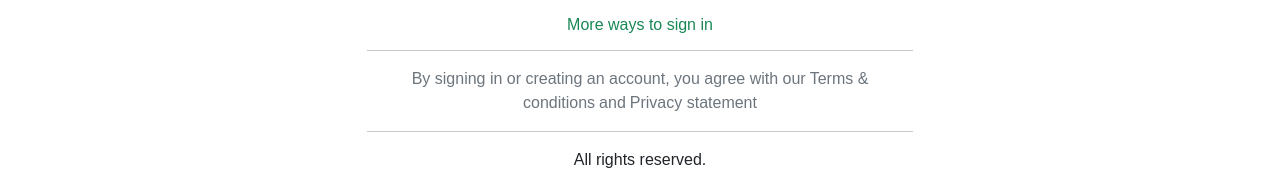
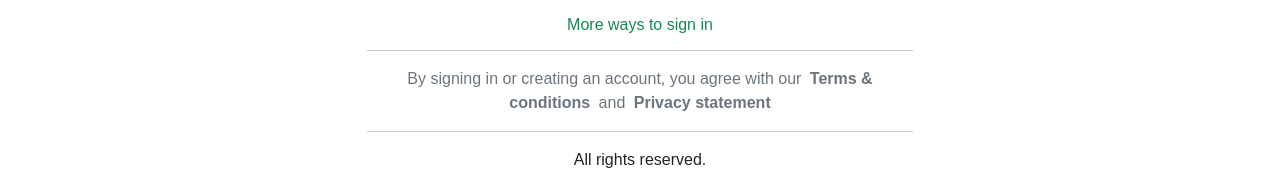
Before and after one commit to Shahid-MS/MSP-Keep, a React (Create React App) app: page /#/login in a window 1280 px wide. Shown: the part 363-533 px from the top of the page. Built offline with nearby package versions, Linux system fonts and the light colour scheme; a web font is replaced by a local one.

Commit message:
Update dark mode

```diff
--- a/src/App.js
+++ b/src/App.js
@@ -33,8 +33,8 @@ const App = () => {
         <Navbar darkmode={darkMode} Dmode={mode} />
         <Routes>
           <Route path="/" element={<Createnote Dmode={mode} />} />
-          <Route path="/login" element={<RegisterLogin />} />
-          <Route path="/register" element={<RegisterLogin />} />
+          <Route path="/login" element={<RegisterLogin Dmode={mode} />} />
+          <Route path="/register" element={<RegisterLogin Dmode={mode} />} />
           <Route path="*" element={<Nopage />} />
         </Routes>
         <Footer Dmode={mode} />
--- a/src/App.scss
+++ b/src/App.scss
@@ -79,7 +79,7 @@
 }
 
 .white-dark {
-    color: #fff;
+    color: #fff !important;
 }
 
 .bgwhite-dark {
@@ -90,6 +90,20 @@
 .rd {
     border-radius: 0.375rem;
     height: fit-content;
+}
+
+
+.input-dark {
+    color: #fff;
+    background-color: rgb(33, 37, 41);
+
+}
+
+.input-dark:focus {
+    color: #fff;
+    background-color: rgb(33, 37, 41);
+    border-color: #ced4da;
+    box-shadow: 0 0 0 0.2rem rgba(13, 110, 253, .25);
 }
 
 @media (max-width:992px) {
--- a/src/Components/Createnote.jsx
+++ b/src/Components/Createnote.jsx
@@ -1,7 +1,8 @@
 import React, { useState } from "react";
 import Add from "@mui/icons-material/Add";
 import Note from "./Note";
-import EditIcon from "@mui/icons-material/Edit";
+import CheckCircleOutlineIcon from "@mui/icons-material/CheckCircleOutline";
+import CheckIcon from "@mui/icons-material/Check";
 
 const Createnote = (props) => {
   const [expand, setExpand] = useState(false);
@@ -89,7 +90,7 @@ const Createnote = (props) => {
           <input
             type="text"
             name="title"
-            className="form-control fonts"
+            className={`form-control fonts input-${props.Dmode}`}
             placeholder={take}
             value={note.title}
             onChange={InputEvent}
@@ -101,7 +102,7 @@ const Createnote = (props) => {
 
           {expand ? (
             <textarea
-              className="form-control"
+              className={`form-control input-${props.Dmode}`}
               rows="6"
               placeholder="Take a note..."
               value={note.content}
@@ -114,11 +115,10 @@ const Createnote = (props) => {
       <div className="d-flex justify-content-center">
         <div className="d-flex justify-content-end w-50">
           <button className="btn btn-success addBtn" onClick={addEvent}>
-            {toggle ? <EditIcon /> : <Add />}
+            {toggle ? <CheckIcon /> : <Add />}
           </button>
         </div>
       </div>
-
 
       <div className="container mt-2">
         <div className="row">
--- a/src/Components/Navbar.jsx
+++ b/src/Components/Navbar.jsx
@@ -1,11 +1,13 @@
 import logo from "../Images/logo.png";
 import SearchIcon from "@mui/icons-material/Search";
 import { Link } from "react-router-dom";
+import { useState } from "react";
 const Navbar = (props) => {
-
+  const [enable, setEnable] = useState("Enable");
 
   const darkmode = () => {
     props.darkmode();
+    enable === "Enable" ? setEnable("Disable") : setEnable("Enable");
   };
 
   return (
@@ -34,7 +36,7 @@ const Navbar = (props) => {
             <ul className="navbar-nav ms-auto mb-2 mb-lg-0 mt-2 mt-lg-0 justify-content-between">
               <form className="d-flex">
                 <input
-                  className="form-control me-auto"
+                  className={`form-control me-auto input-${props.Dmode}`}
                   type="search"
                   placeholder="Search"
                   aria-label="Search"
@@ -63,7 +65,7 @@ const Navbar = (props) => {
                 />
 
                 <label className={`form-check-label white-${props.Dmode}`}>
-                  Enable Dark Mode
+                  {enable} Dark Mode
                 </label>
               </div>
             </ul>
--- a/src/Components/Note.jsx
+++ b/src/Components/Note.jsx
@@ -18,7 +18,9 @@ const Note = (props) => {
         className={`colsNote shadow me-3 mt-3 text-break rd bgwhite-${props.Dmode}`}
       >
         <h4 className="mt-3">
-          <b>{props.title}</b>
+          <b>
+            {props.id + 1}.{props.title}
+          </b>
         </h4>
         <p className="mt-2">{props.content}</p>
         <div className="d-flex justify-content-between mb-2">
--- a/src/Components/RegisterLogin.jsx
+++ b/src/Components/RegisterLogin.jsx
@@ -3,11 +3,11 @@ import FacebookIcon from "@mui/icons-material/Facebook";
 import TwitterIcon from "@mui/icons-material/Twitter";
 import LinkedInIcon from "@mui/icons-material/LinkedIn";
 
-const RegisterLogin = () => {
+const RegisterLogin = (props) => {
   const date = new Date().getFullYear();
   return (
     <>
-      <div class="container mt-5 ">
+      <div class={`container mt-5 white-${props.Dmode}`}>
         <div class="row d-flex justify-content-center">
           <div class="col-lg-6 col-md-8 col-10">
             <h2>
@@ -16,8 +16,8 @@ const RegisterLogin = () => {
             <label for="email" class="form-label mt-3">
               Email address
             </label>
-            <input type="email" class="form-control" />
-            <button class="btn btn-success col-12 mt-3">
+            <input type="email" class={`form-control input-${props.Dmode}`} />
+            <button class={`btn btn-success col-12 mt-3`}>
               Continue with email
             </button>
             <hr />
@@ -54,19 +54,27 @@ const RegisterLogin = () => {
               </ul>
             </div>
 
-            <h6 class="text-success text-center mt-1">More ways to sign in</h6>
+            <h6 class={`text-success text-center mt-1 white-${props.Dmode}`}>
+              More ways to sign in
+            </h6>
             <hr />
-            <p class="text-muted text-center mt-3">
+            <p class={`text-muted text-center mt-3  white-${props.Dmode}`}>
               By signing in or creating an account, you agree with our
               <span className="ms-1 me-1">
-                <a href="" class="text-muted text-decoration-none">
-                  Terms & conditions
+                <a
+                  href=""
+                  class={`text-muted text-decoration-none white-${props.Dmode}`}
+                >
+                  <b> Terms & conditions </b>
                 </a>
               </span>
               and
               <span className="ms-1">
-                <a href="" class="text-muted text-muted text-decoration-none">
-                  Privacy statement
+                <a
+                  href=""
+                  class={`text-muted text-muted text-decoration-none white-${props.Dmode} `}
+                >
+                  <b> Privacy statement </b>
                 </a>
               </span>
             </p>
```
